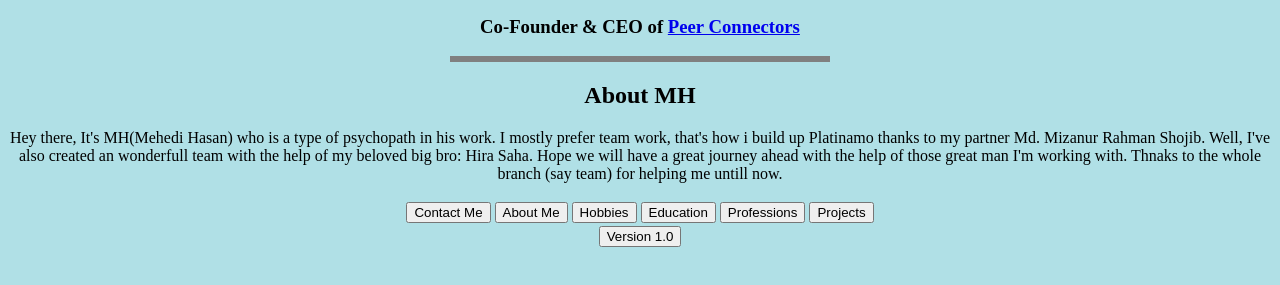
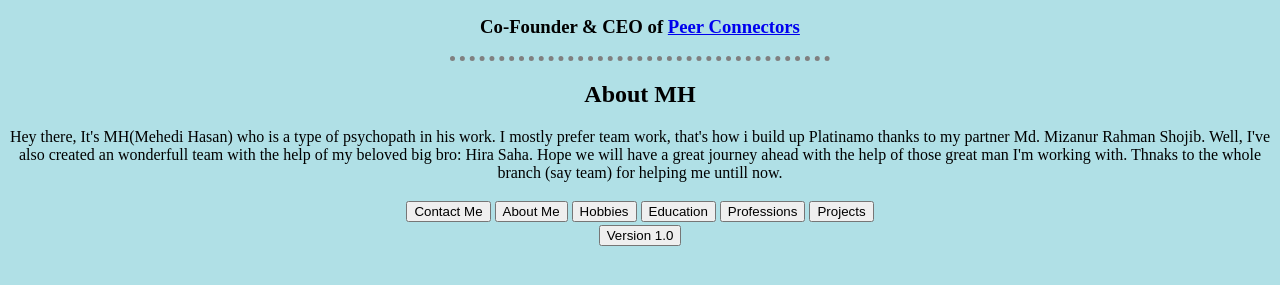
Before and after one commit to TenTraicion/MH-v2.0, a plain HTML site: page index.html in a window 1280 px wide. Shown: the part 417-702 px from the top of the page. Drawn offline with Linux system fonts and the light colour scheme.

Commit message:
Change Branch or so

```diff
--- a/index.html
+++ b/index.html
@@ -11,7 +11,7 @@
     <h1>Mehedi Hasan</h1>
     <h3>Co-Founder & CEO of <strong><a href="https://platinamo.com">Platinamo Ltd.</a></strong></h3>
     <h3>Co-Founder & CEO of <strong><a href="https://peerconnectors.com">Peer Connectors</a></strong></h3>
-    <hr size="3" noshade>
+    <hr>
     <h2>About MH</h2>
     <p>Hey there, It's MH(Mehedi Hasan) who is a type of psychopath in his work. I mostly prefer team work, that's how i build up Platinamo thanks to my partner Md. Mizanur Rahman Shojib.
     Well, I've also created an wonderfull team with the help of my beloved big bro: Hira Saha. Hope we will have a great journey ahead with the help of those great man I'm working with. Thnaks to the whole branch (say team) for helping me untill now.
```
